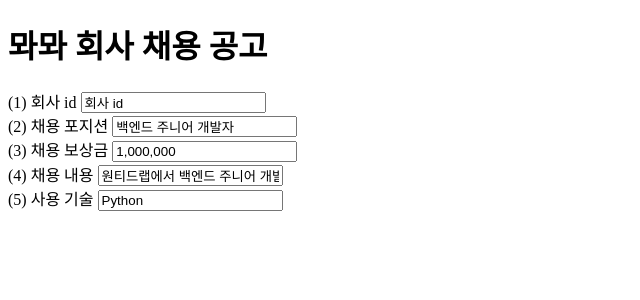
After one commit to Indian966/Django_recruting_developer, a Django app: page /new_post/ in a window 1280 px wide. The commit adds this page. Shown: the top 300 px of the page, without its empty margins (0-640 px from the left). Run offline with Django 3.2, Linux system fonts and the light colour scheme.

Commit message:
greet.html -> new_post.html 변경 회사의 채용 공고를 업로드 할 수 있는 페이지 index.html 헤더 추가

```diff
--- a/django_test/urls.py
+++ b/django_test/urls.py
@@ -22,7 +22,7 @@ from main import result_view
 urlpatterns = [
     path('admin/', admin.site.urls),
     path('', views.index, name="index"),
-    path('greet/', views.greet, name="greet"),
+    path('new_post/', views.new_post, name="new_post"),
     path('result/', result_view.result, name="result"),
     path('data_view/', views.data_view, name="data_view")
 ]
--- /dev/null
+++ b/main/templates/new_post.html
@@ -0,0 +1,43 @@
+<!DOCTYPE html>
+<html lang="en">
+<head>
+    <meta charset="UTF-8">
+    <meta http-equiv="X-UA-Compatible" content="IE=edge">
+    <meta name="viewport" content="width=device-width, initial-scale=1.0">
+    <title>Document</title>
+</head>
+<body>
+<div data-role="page" id="page1">
+  <div data-role="header">
+    <h1> 뫄뫄 회사 채용 공고</h1>
+  </div>
+  <div data-role="content">
+    <label>(1) 회사 id
+      <input type="text" name="return" id="txt1" value="회사 id">
+    </label>
+    <div data-role="fieldcontain" class="ui-disabled">
+		<label>(2) 채용 포지션
+      		<input type="text" name="return" id="txt2" value="백엔드 주니어 개발자">
+    	</label>
+    </div>
+    <div data-role="fieldcontain">
+      <label for="txt3">(3) 채용 보상금</label>
+      <input type="text" name="return" id="txt3" value="1,000,000">
+    </div>
+    <div data-role="fieldcontain" class="ui-disabled">
+		<label>(4) 채용 내용
+      		<input type="text" name="return" id="txt4" value="원티드랩에서 백엔드 주니어 개발자를 채용합니다. 자격요건은..">
+    	</label>
+    </div>
+    <div data-role="fieldcontain" class="ui-disabled">
+		<label>(5) 사용 기술
+      		<input type="text" name="return" id="txt5" value="Python">
+    	</label>
+    </div>
+   </div>
+
+ </div>
+</body>
+
+
+</html>
--- a/main/views.py
+++ b/main/views.py
@@ -5,11 +5,9 @@ from main.models import Info
 def index(request):
     return render(request, "index.html") # index.html 렌더링
 
-def greet(request):
-    print(request.GET)
+def new_post(request):
 
-    user_name = request.GET['name']
-    return render(request, "greet.html", {'name': user_name}) # greet.html 렌더링
+    return render(request, "new_post.html") # greet.html 렌더링
 
 def data_view(request) :
     user_id = request.GET['uid']
```
Also changed, not shown: main/models.py (+9 -2 lines), main/templates/greet.html (deleted, +0 -12 lines), main/templates/index.html (+6 -3 lines).
